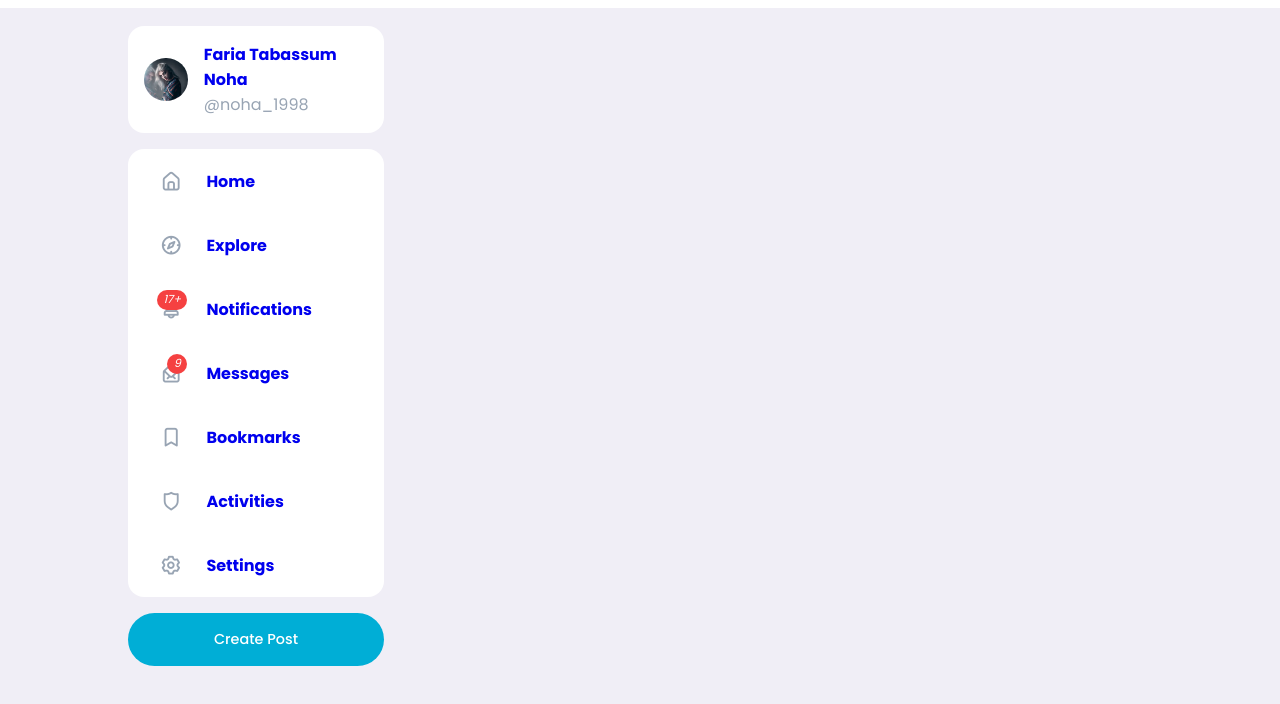
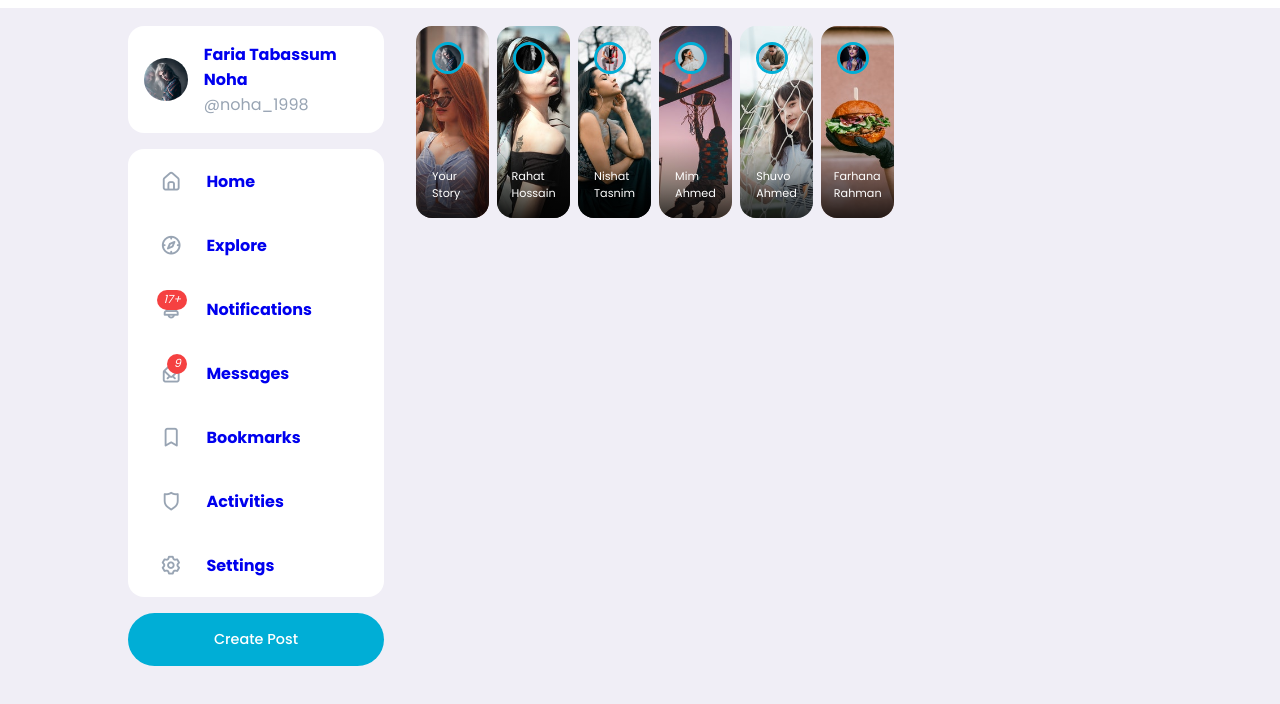
Before and after one commit to mostafizzfuad/chill-buddy-social-media, a plain HTML site: page index.html in a window 1280 px wide. Shown: the part 62-766 px from the top of the page. Drawn offline with nearby package versions, Linux system fonts and the light colour scheme.

Commit message:
stories section done

```diff
--- a/index.html
+++ b/index.html
@@ -103,6 +103,53 @@
 
 
             <!--=============== middle start ===============-->
+            <div class="middle">
+                <!--stories start -->
+                <div class="stories">
+                    <div class="story">
+                        <div class="profile-photo">
+                            <img src="./images/profile-1.jpg" />
+                        </div>
+                        <p class="name">Your Story</p>
+                    </div>
+
+                    <div class="story">
+                        <div class="profile-photo">
+                            <img src="./images/profile-2.jpg" />
+                        </div>
+                        <p class="name">Rahat Hossain</p>
+                    </div>
+
+                    <div class="story">
+                        <div class="profile-photo">
+                            <img src="./images/profile-3.jpg" />
+                        </div>
+                        <p class="name">Nishat Tasnim</p>
+                    </div>
+
+                    <div class="story">
+                        <div class="profile-photo">
+                            <img src="./images/profile-4.jpg" />
+                        </div>
+                        <p class="name">Mim Ahmed</p>
+                    </div>
+
+                    <div class="story">
+                        <div class="profile-photo">
+                            <img src="./images/profile-5.jpg" />
+                        </div>
+                        <p class="name">Shuvo Ahmed</p>
+                    </div>
+
+                    <div class="story">
+                        <div class="profile-photo">
+                            <img src="./images/profile-6.jpg" />
+                        </div>
+                        <p class="name">Farhana Rahman</p>
+                    </div>
+                </div>
+                <!--stories end -->
+            </div>
             <!--=============== middle end ===============-->
 
 
--- a/style.css
+++ b/style.css
@@ -42,6 +42,7 @@ body {
     background-color: var(--color-light);
     overflow-x: hidden;
 }
+
 /*--=============== global css end ===============--*/
 
 
@@ -86,6 +87,7 @@ img {
 .text-muted {
     color: var(--color-gray);
 }
+
 /*--=============== general style end ===============--*/
 
 
@@ -130,6 +132,7 @@ nav .create {
     align-items: center;
     gap: 2rem;
 }
+
 /*--=============== nav end ===============--*/
 
 
@@ -145,6 +148,7 @@ main .container {
     gap: 2rem;
     position: relative;
 }
+
 /*--=============== main end ===============--*/
 
 /*--=============== left start ===============--*/
@@ -213,4 +217,115 @@ main .container .left .profile {
     text-align: center;
     padding: 1rem 0;
 }
+
 /*--=============== left end ===============--*/
+
+/*--=============== middle start ===============--*/
+/*-- stories start --*/
+.middle .stories {
+    display: flex;
+    justify-content: space-between;
+    height: 12rem;
+    gap: 0.5rem;
+}
+
+.middle .stories .story {
+    padding: var(--card-padding);
+    border-radius: var(--card-border-radius);
+    display: flex;
+    flex-direction: column;
+    justify-content: space-between;
+    align-items: center;
+    color: var(--color-white);
+    font-size: 0.7rem;
+    width: 100%;
+    overflow: hidden;
+    position: relative;
+}
+
+.middle .stories .story::before {
+    content: "";
+    display: block;
+    width: 100%;
+    height: 5rem;
+    position: absolute;
+    bottom: 0;
+    background-image: linear-gradient(transparent, rgba(0 0 0 / 0.8));
+}
+
+.middle .stories .story .name {
+    z-index: 2;
+}
+
+.middle .stories .story:nth-child(1) {
+    background-image: url(./images/story-1.jpg);
+    background-repeat: no-repeat;
+    background-position: center;
+    background-size: cover;
+}
+
+.middle .stories .story:nth-child(2) {
+    background-image: url(./images/story-2.jpg);
+    background-repeat: no-repeat;
+    background-position: center;
+    background-size: cover;
+}
+
+.middle .stories .story:nth-child(3) {
+    background-image: url(./images/story-3.jpg);
+    background-repeat: no-repeat;
+    background-position: center;
+    background-size: cover;
+}
+
+.middle .stories .story:nth-child(4) {
+    background-image: url(./images/story-4.jpg);
+    background-repeat: no-repeat;
+    background-position: center;
+    background-size: cover;
+}
+
+.middle .stories .story:nth-child(5) {
+    background-image: url(./images/story-5.jpg);
+    background-repeat: no-repeat;
+    background-position: center;
+    background-size: cover;
+}
+
+.middle .stories .story:nth-child(6) {
+    background-image: url(./images/story-6.jpg);
+    background-repeat: no-repeat;
+    background-position: center;
+    background-size: cover;
+}
+
+.middle .story .profile-photo {
+    width: 2rem;
+    aspect-ratio: 1/1;
+    align-self: flex-start;
+    border: 3px solid var(--color-primary);
+}
+
+.middle .create-post {
+    width: 100%;
+    display: flex;
+    justify-content: space-between;
+    align-items: center;
+    margin-top: 1rem;
+    background-color: var(--color-white);
+    padding: 0.4rem 1rem;
+    border-radius: var(--border-radius);
+}
+
+.middle .create-post input[type="text"] {
+    font-family: inherit;
+    justify-self: start;
+    width: 100%;
+    padding: 1rem;
+    background-color: transparent;
+    color: var(--color-dark);
+    margin-right: 1rem;
+}
+/*-- stories end --*/
+
+/*--=============== middle end ===============--*/
```
